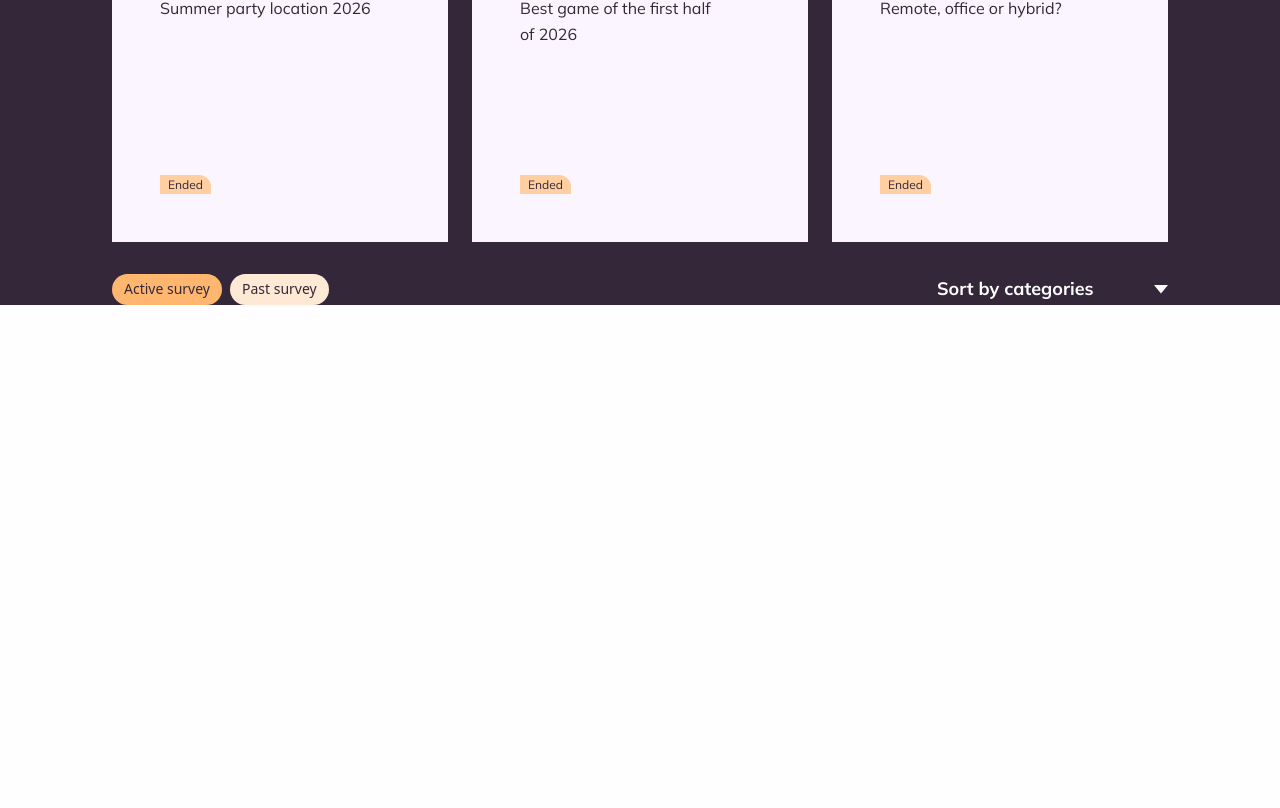
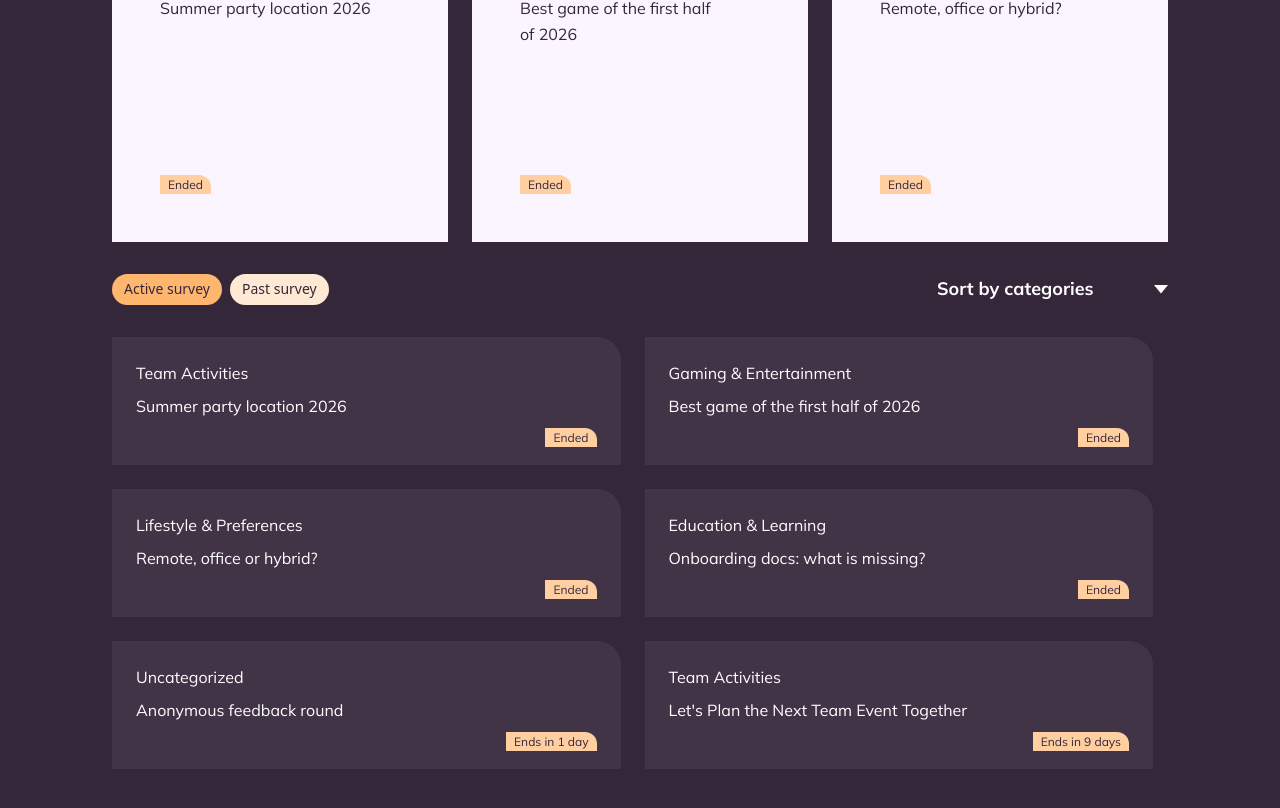
Before and after one commit to BlackPhantomDev/poll-app, an Angular app: page / in a window 1280 px wide. Shown: the part 906-1714 px from the top of the page. Before the commit the page ends 1211 px from the top, so only its background shows below. Built offline with nearby package versions, Linux system fonts and the light colour scheme; a web font is replaced by a local one.

Commit message:
feat: mount survey list on home page

```diff
--- a/src/app/features/home/home-page/home-page.component.html
+++ b/src/app/features/home/home-page/home-page.component.html
@@ -6,3 +6,5 @@
     <app-survey-tabs [active]="tab()" (activeChange)="tab.set($event)" />
     <app-category-filter [selected]="category()" (selectedChange)="category.set($event)" />
 </div>
+
+<app-survey-list />
--- a/src/app/features/home/home-page/home-page.component.scss
+++ b/src/app/features/home/home-page/home-page.component.scss
@@ -6,12 +6,14 @@
     flex-direction: column;
     background-color: var(--color-primary-purple);
     min-height: 100dvh;
+    padding-bottom: var(--space-3xl)
 }
 
 app-header,
 app-hero,
 app-ending-soon,
-.home-page__toolbar {
+.home-page__toolbar,
+app-survey-list {
     @include container;
 }
 
--- a/src/app/features/home/home-page/home-page.component.ts
+++ b/src/app/features/home/home-page/home-page.component.ts
@@ -6,6 +6,7 @@ import { EndingSoonComponent } from '../components/ending-soon/ending-soon.compo
 import { CategoryFilterComponent } from '../components/category-filter/category-filter.component';
 import { SurveyTabsComponent, SurveyTab } from '../components/survey-tabs/survey-tabs.component';
 import { CategorySlug } from '../../../core/constants/categories';
+import { SurveyListComponent } from '../components/survey-list/survey-list.component';
 
 @Component({
   selector: 'app-home-page',
@@ -15,6 +16,7 @@ import { CategorySlug } from '../../../core/constants/categories';
     EndingSoonComponent,
     CategoryFilterComponent,
     SurveyTabsComponent,
+    SurveyListComponent
   ],
   templateUrl: './home-page.component.html',
   styleUrl: './home-page.component.scss',
```
